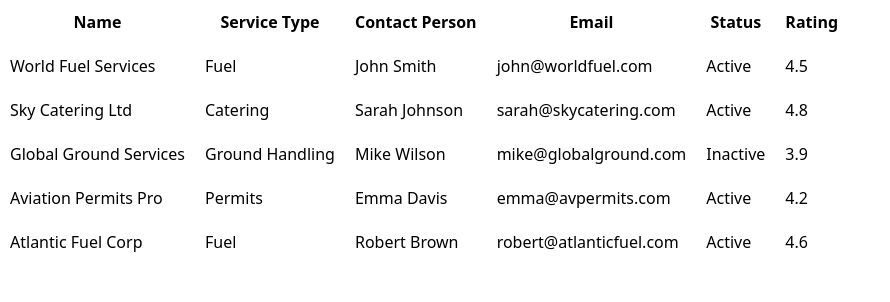
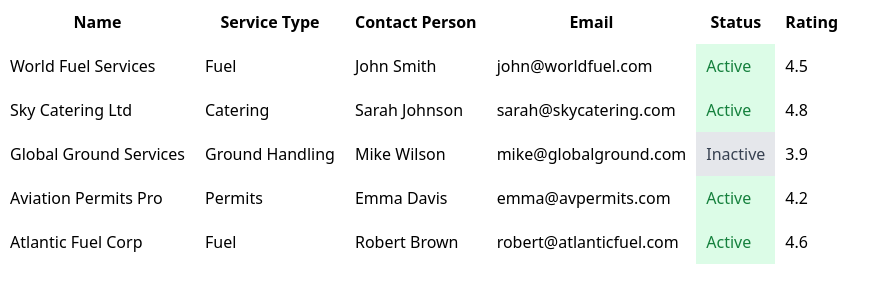
Before and after one commit to TanmayVidhate/VendorManagement, a React (Vite) app: page / in a window 1280 px wide. Shown: the top 302 px of the page, without its empty margins (0-890 px from the left). Built offline with nearby package versions, Linux system fonts and the light colour scheme.

Commit message:
add conditions

```diff
--- a/src/Components/VendorList.jsx
+++ b/src/Components/VendorList.jsx
@@ -31,8 +31,10 @@
                                             <td>{serviceType}</td>
                                             <td>{contactPerson}</td>
                                             <td>{email}</td>
-                                            <td>{status}</td>
-                                            <td className=''>{rating}</td>
+                                            <td className={
+                                                status === "Active" ? "bg-green-100 text-green-700":"bg-gray-200 text-gray-700"
+                                            }>{status}</td>
+                                            <td >{rating}</td>
                                         </tr>
                                     )
                                 })
```
